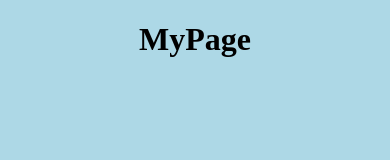
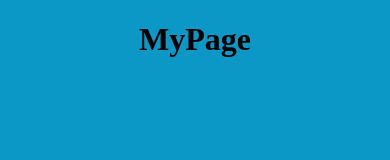
Before and after one commit to IliyanDimitrov/practice_website, a plain HTML site: page index.html in a window 390 px wide. Drawn offline with Linux system fonts and the light colour scheme.

Commit message:
changed color

```diff
--- a/style.css
+++ b/style.css
@@ -30,6 +30,6 @@ body {
 
   @media only screen and (max-width: 600px) {
     body {
-      background-color: lightblue;
+      background-color: rgb(12, 152, 199);
     }
   }
```
